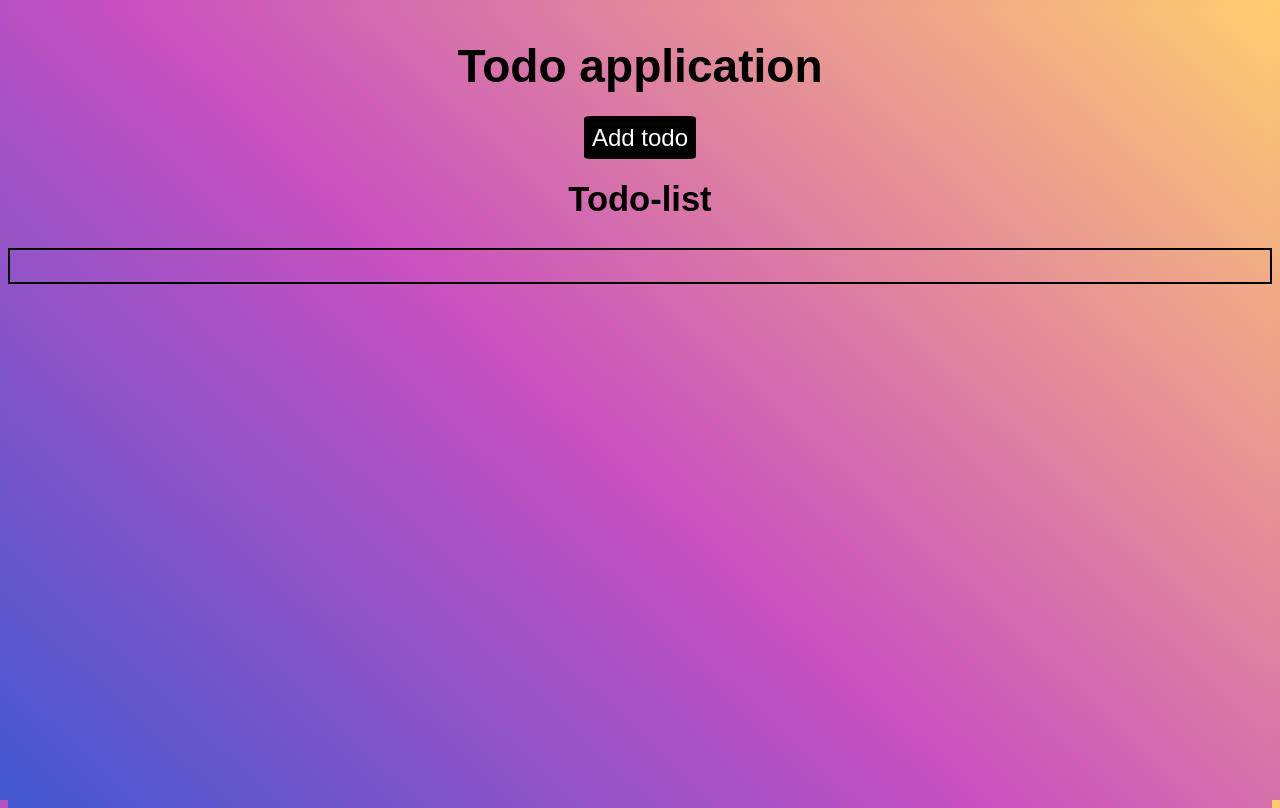
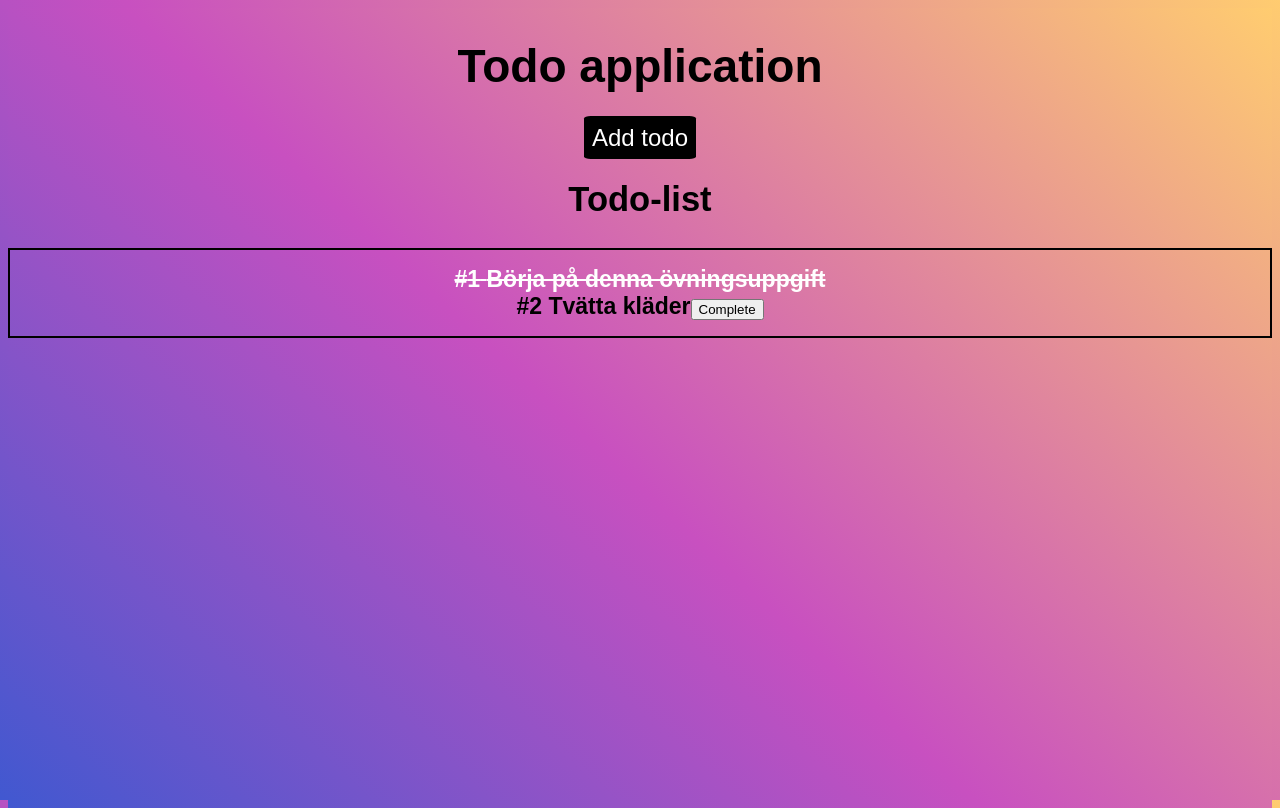
Before and after one commit to Zairaxx/bugged-todo-app, a React (Vite) app: page / in a window 1280 px wide. Built offline with nearby package versions, Linux system fonts and the light colour scheme.

Commit message:
added solution

```diff
--- a/src/App.jsx
+++ b/src/App.jsx
@@ -14,14 +14,18 @@ export default function App() {
       completed: false
     }
   ]);
+
   let addTodo = () => {
     let todoInput = document.querySelector("#todoInput");
     let newTodo = {
       todo: todoInput.value,
       completed: false
     };
+
+
     let allTodos = [...todos];
     allTodos.push(newTodo);
+
     allTodos.sort((a, b) => {
       return a.completed - b.completed;
     });
@@ -31,23 +35,23 @@ export default function App() {
   };
 
   let completeTodo = (index) => {
+
+
     let newTodoList = [...todos];
 
     newTodoList[index].completed = true;
     newTodoList.sort((a, b) => {
       return a.completed - b.completed;
     });
-    setTodos(todos);
+
+    setTodos(newTodoList);
   };
 
   return (
     <div className="App">
       <h1>Todo application</h1>
       <Routes>
-        <Route
-          path="/"
-          element={<Home todos={todos} completeTodo={completeTodo} />}
-        />
+        <Route path="/" element={<Home todos={todos} completeTodo={completeTodo} />} />
         <Route path="/new" element={<AddTodo addTodo={addTodo} />} />
       </Routes>
     </div>
--- a/src/components/Todo.jsx
+++ b/src/components/Todo.jsx
@@ -1,15 +1,16 @@
 const Todo = (props) => {
+  console.log(props);
     return (
       <li>
         <div className={props.data.completed ? "completed" : ""}>
-          <strong> #{props.index + 1} {props.todo}</strong>
-          <button
-            onClick={() => {
-              props.completeTodo(props.index);
-            }}
-          >
-            Complete
-          </button>
+          <strong> #{props.index + 1} {props.data.todo}</strong>
+
+          { !props.data.completed &&
+            <button onClick={() => {props.completeTodo(props.index);}}>
+              Complete
+            </button>
+          }
+
         </div>
       </li>
     );
--- a/src/pages/AddTodo.jsx
+++ b/src/pages/AddTodo.jsx
@@ -10,7 +10,7 @@ const AddTodo = (props) => {
         id="todoInput"
         placeholder="What do you need to do today?"
       />
-      <button>Add todo</button>
+      <button onClick={props.addTodo}>Add todo</button>
     </>
   );
 };
--- a/src/pages/Home.jsx
+++ b/src/pages/Home.jsx
@@ -3,12 +3,12 @@ import Todo from "../components/Todo";
 const Home = (props) => {
   return (
     <div className="homepage">
-      <Link to="/AddTodo">Add todo</Link>
+      <Link to="/new">Add todo</Link>
       <div>
         <h2>Todo-list</h2>
         <ul>
           {props.todos.map((todo, i) => {
-              <Todo
+              return <Todo
                 key={i}
                 data={todo}
                 index={i}
```
Also changed, not shown: src/instructions.md (+1 -1 lines).
